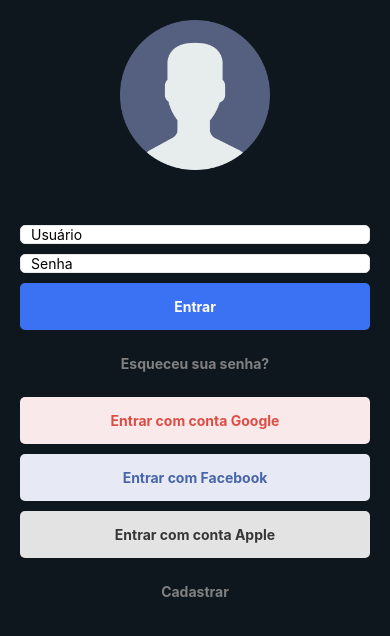
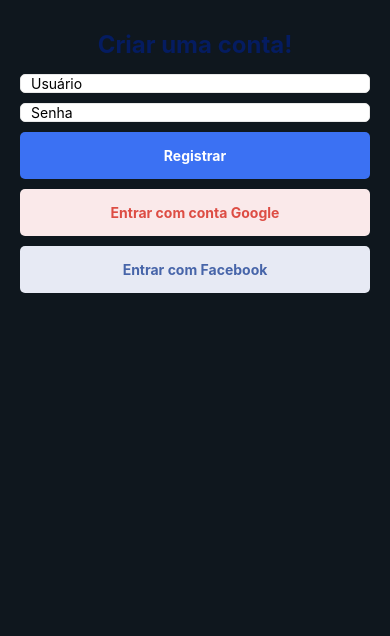
Before and after one commit to rafa-Nobre/FavMovies_Mobile, a React Native app: screen / in a window 390 px wide. Shown: the top 636 px of the page. Built offline with nearby package versions, Linux system fonts and the light colour scheme.

Commit message:
Implementando tela de cadastro

```diff
--- a/App.js
+++ b/App.js
@@ -1,18 +1,7 @@
-/**
- * Sample React Native App
- * https://github.com/facebook/react-native
- *
- * @format
- * @flow strict-local
- */
-
 import React from 'react';
-import {SafeAreaView, StyleSheet, Text, useColorScheme} from 'react-native';
+import {SafeAreaView, StyleSheet} from 'react-native';
 import SignInScreen from './src/screens/SignInScreen';
-import SignUpScreen from './src/screens/SignInScreen';
-
-/* $FlowFixMe[missing-local-annot] The type annotation(s) required by Flow's
- * LTI update could not be added via codemod */
+import SignUpScreen from './src/screens/SignUpScreen';
 
 const App = () => {
   return (
@@ -25,7 +14,7 @@
 const styles = StyleSheet.create({
   root: {
     flex: 1,
-    backgroundColor: '#0f171e',
+    backgroundColor: '#0F171E',
   },
 });
 
--- a/package.json
+++ b/package.json
@@ -10,8 +10,12 @@
     "lint": "eslint ."
   },
   "dependencies": {
+    "@react-navigation/native": "^6.0.13",
+    "@react-navigation/native-stack": "^6.9.0",
     "react": "18.1.0",
-    "react-native": "0.70.1"
+    "react-native": "0.70.1",
+    "react-native-safe-area-context": "^4.4.1",
+    "react-native-screens": "^3.17.0"
   },
   "devDependencies": {
     "@babel/core": "^7.12.9",
--- a/src/components/CustomButton/CustomButton.js
+++ b/src/components/CustomButton/CustomButton.js
@@ -1,5 +1,6 @@
 import React from 'react';
-import {Text, StyleSheet, Pressable} from 'react-native';
+import {Text, Pressable} from 'react-native';
+import styles from './styles';
 
 const CustomButton = ({
   onPress,
@@ -28,25 +29,4 @@
   );
 };
 
-const styles = StyleSheet.create({
-  container: {
-    width: '100%',
-    padding: 15,
-    marginVertical: 5,
-    alignItems: 'center',
-    borderRadius: 5,
-  },
-  container_PRIMARY: {
-    backgroundColor: '#3B71F3',
-  },
-  container_TETIARY: {},
-  text: {
-    fontWeight: 'bold',
-    color: 'white',
-  },
-  text_TERTIARY: {
-    color: 'gray',
-  },
-});
-
 export default CustomButton;
--- /dev/null
+++ b/src/components/CustomButton/styles.js
@@ -0,0 +1,24 @@
+import {StyleSheet} from 'react-native';
+
+const styles = StyleSheet.create({
+  container: {
+    width: '100%',
+    padding: 15,
+    marginVertical: 5,
+    alignItems: 'center',
+    borderRadius: 5,
+  },
+  container_PRIMARY: {
+    backgroundColor: '#3B71F3',
+  },
+  container_TETIARY: {},
+  text: {
+    fontWeight: 'bold',
+    color: 'white',
+  },
+  text_TERTIARY: {
+    color: 'gray',
+  },
+});
+
+export default styles;
--- a/src/components/CustomInput/CustomInput.js
+++ b/src/components/CustomInput/CustomInput.js
@@ -1,5 +1,6 @@
 import React from 'react';
 import {View, TextInput, StyleSheet} from 'react-native';
+import styles from './styles';
 
 const CustomInput = ({value, setValue, placeholder, secureTextEntry}) => {
   return (
@@ -15,17 +16,4 @@
   );
 };
 
-const styles = StyleSheet.create({
-  container: {
-    backgroundColor: '#ffffff',
-    width: '100%',
-    borderColor: '#e8e8e8',
-    borderWidth: 1,
-    borderRadius: 5,
-    paddingHorizontal: 10,
-    marginVertical: 5,
-  },
-  input: {},
-});
-
 export default CustomInput;
--- /dev/null
+++ b/src/components/CustomInput/styles.js
@@ -0,0 +1,16 @@
+import {StyleSheet} from 'react-native';
+
+const styles = StyleSheet.create({
+  container: {
+    backgroundColor: '#ffffff',
+    width: '100%',
+    borderColor: '#e8e8e8',
+    borderWidth: 1,
+    borderRadius: 5,
+    paddingHorizontal: 10,
+    marginVertical: 5,
+  },
+  input: {},
+});
+
+export default styles;
--- a/src/screens/SignInScreen/SignInScreen.js
+++ b/src/screens/SignInScreen/SignInScreen.js
@@ -1,14 +1,9 @@
 import React, {useState} from 'react';
-import {
-  View,
-  Image,
-  StyleSheet,
-  useWindowDimensions,
-  ScrollView,
-} from 'react-native';
+import {View, Image, useWindowDimensions, ScrollView} from 'react-native';
 import Logo from '../../../assets/images/user.png';
 import CustomInput from '../../components/CustomInput';
 import CustomButton from '../../components/CustomButton';
+import styles from './styles';
 
 const SignInScreen = () => {
   const [username, setUsername] = useState('');
@@ -96,17 +91,4 @@
   );
 };
 
-const styles = StyleSheet.create({
-  root: {
-    alignItems: 'center',
-    padding: 20,
-  },
-  logo: {
-    width: '70%',
-    maxWidth: 300,
-    maxHeight: 150,
-    marginBottom: 50,
-  },
-});
-
 export default SignInScreen;
--- /dev/null
+++ b/src/screens/SignInScreen/styles.js
@@ -0,0 +1,16 @@
+import {StyleSheet} from 'react-native';
+
+const styles = StyleSheet.create({
+  root: {
+    alignItems: 'center',
+    padding: 20,
+  },
+  logo: {
+    width: '70%',
+    maxWidth: 300,
+    maxHeight: 150,
+    marginBottom: 50,
+  },
+});
+
+export default styles;
--- a/src/screens/SignUpScreen/SignUpScreen.js
+++ b/src/screens/SignUpScreen/SignUpScreen.js
@@ -1,19 +1,14 @@
 import React, {useState} from 'react';
-import {
-  View,
-  Image,
-  StyleSheet,
-  useWindowDimensions,
-  ScrollView,
-} from 'react-native';
-import Logo from '../../../assets/images/user.png';
+import {View, Text, ScrollView} from 'react-native';
 import CustomInput from '../../components/CustomInput';
 import CustomButton from '../../components/CustomButton';
+import styles from './styles';
 
 const SignUpScreen = () => {
   const [username, setUsername] = useState('');
+  const [email, setEmail] = useState('');
   const [password, setPassword] = useState('');
-  const {height} = useWindowDimensions();
+  const [confirmPassword, setConfirmPassword] = useState('');
 
   const onSignInPressed = () => {
     console.warn('Entrou!');
@@ -42,7 +37,7 @@
   return (
     <ScrollView showsVerticalScrollIndicator={false}>
       <View style={styles.root}>
-        <Text style={styles.title}>Cria uma conta!</Text>
+        <Text style={styles.title}>Criar uma conta!</Text>
         <CustomInput
           placeholder="Usuário"
           value={username}
@@ -55,12 +50,7 @@
           secureTextEntry={true}
         />
 
-        <CustomButton text="Entrar" onPress={onSignInPressed} />
-        <CustomButton
-          text="Esqueceu sua senha?"
-          onPress={onForgotPasswordPressed}
-          type="TERTIARY"
-        />
+        <CustomButton text="Registrar" onPress={onSignInPressed} />
 
         <CustomButton
           text="Entrar com conta Google"
@@ -74,41 +64,9 @@
           backColor="#E7EAF4"
           frontColor="#4765A9"
         />
-        <CustomButton
-          text="Entrar com conta Apple"
-          onPress={onSignInApplePressed}
-          backColor="#E3E3E3"
-          frontColor="#363636"
-        />
-
-        <CustomButton
-          text="Cadastrar"
-          onPress={onSignUpPressed}
-          type="TERTIARY"
-        />
-        {/*<Button onPress={onSignInPressed} title="Sign In" />*/}
       </View>
     </ScrollView>
   );
 };
 
-const styles = StyleSheet.create({
-  root: {
-    alignItems: 'center',
-    padding: 20,
-  },
-  logo: {
-    width: '70%',
-    maxWidth: 300,
-    maxHeight: 150,
-    marginBottom: 50,
-  },
-  title: {
-    fontSize: 24,
-    fontWeight: 'bold',
-    color: '#051C60',
-    margin: 10,
-  },
-});
-
 export default SignUpScreen;
--- /dev/null
+++ b/src/screens/SignUpScreen/styles.js
@@ -0,0 +1,22 @@
+import {StyleSheet} from 'react-native';
+
+const styles = StyleSheet.create({
+  root: {
+    alignItems: 'center',
+    padding: 20,
+  },
+  logo: {
+    width: '70%',
+    maxWidth: 300,
+    maxHeight: 150,
+    marginBottom: 50,
+  },
+  title: {
+    fontSize: 24,
+    fontWeight: 'bold',
+    color: '#051C60',
+    margin: 10,
+  },
+});
+
+export default styles;
```
Also changed, not shown: 2 other files (tests, documents, lock files or other folders).
